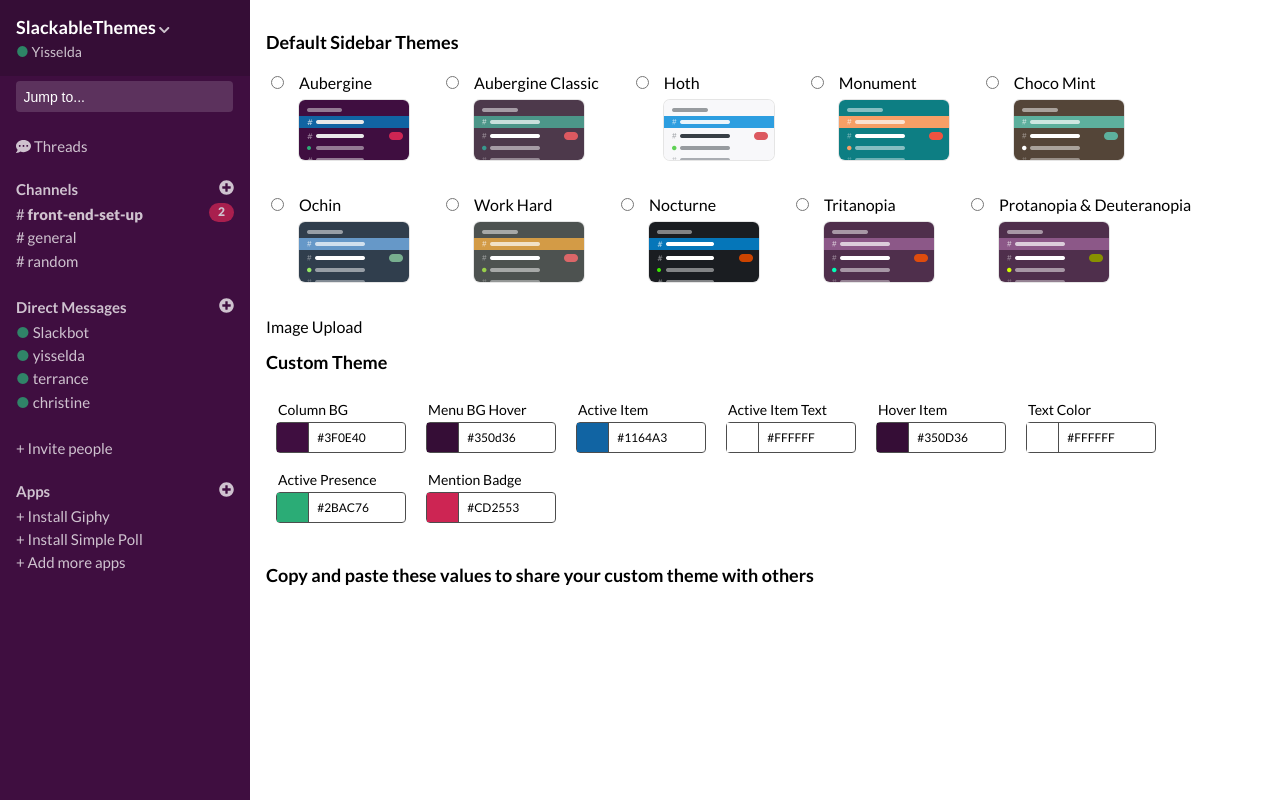
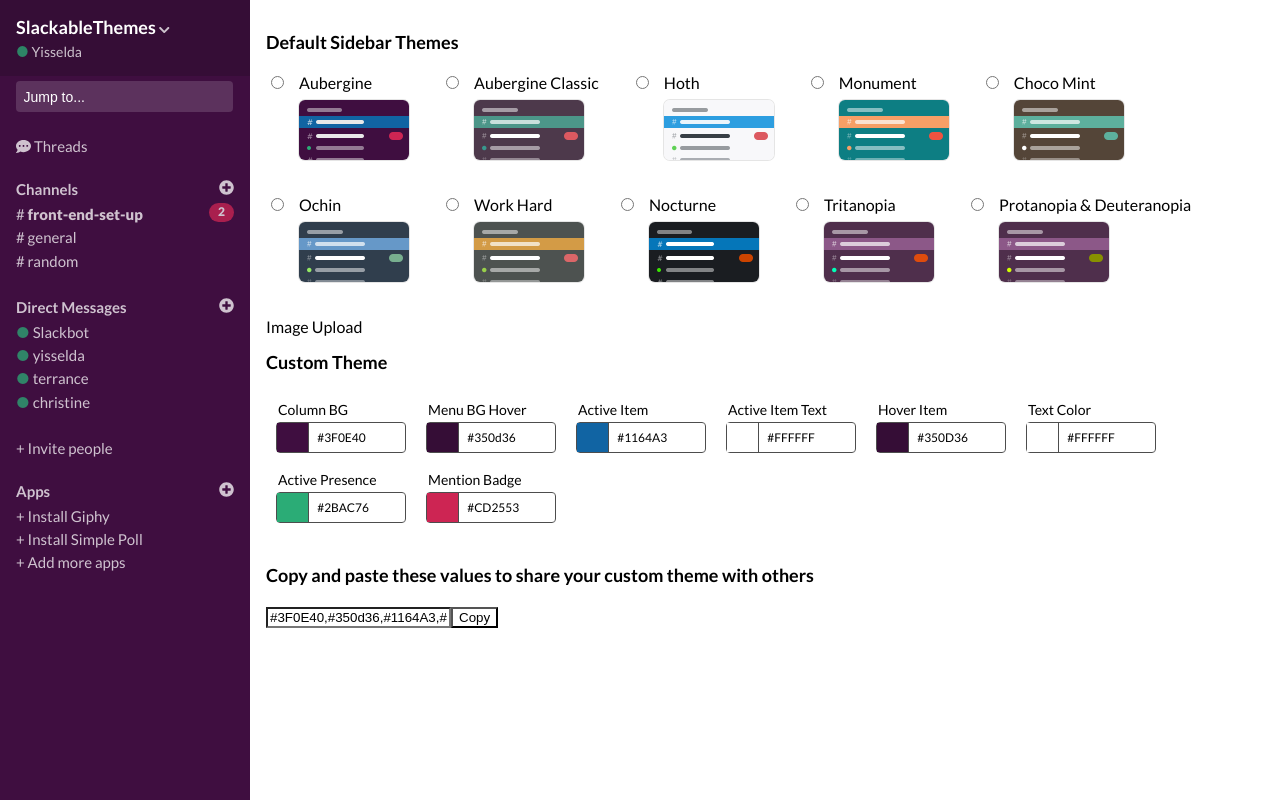
Before and after one commit to yisselda/SlackableThemes, a React app: page / in a window 1280 px wide. Built offline with nearby package versions, Linux system fonts and the light colour scheme.

Commit message:
Render color-input with the values from the current theme

```diff
--- a/src/components/ColorInput.js
+++ b/src/components/ColorInput.js
@@ -1,10 +1,14 @@
 import React from 'react';
 import '../styles/color-input.scss';
 
-export default function ColorInput(){
+export default function ColorInput({ theme }){
   return (
     <div className='color-input'>
       <h2 className='color-input-title'>Copy and paste these values to share your custom theme with others</h2>
+      <form>
+        <input type="text" name="color-input-box" value={theme} readOnly/>
+        <input type="submit" value="Copy" />
+      </form>
     </div>
   )
 };
--- a/src/components/DashBoard.js
+++ b/src/components/DashBoard.js
@@ -46,7 +46,7 @@
         <ColorPicker label="Active Presence" color={activePresence} onChange={(newColor, position, e) => onColorChange(newColor, 6, e)}/>
         <ColorPicker label="Mention Badge" color={mentionBadge} onChange={(newColor, position, e) => onColorChange(newColor, 7, e)}/>
       </div>
-      <ColorInput />
+      <ColorInput theme={theme}/>
     </div>
   );
 };
--- a/src/styles/color-picker.scss
+++ b/src/styles/color-picker.scss
@@ -71,7 +71,3 @@
     sans-serif;
   }
 }
-
-h2.colorpickers-title {
-  opacity: 1;
-}
--- a/src/styles/dashboard.scss
+++ b/src/styles/dashboard.scss
@@ -9,6 +9,11 @@
   padding: 16px;
 }
 
-h2.colorpickers-title, h2.default-theme-title {
+h2.colorpickers-title {
+  @include title-style();
+  opacity: 1;
+}
+
+h2.default-theme-title {
   @include title-style();
 }
```
